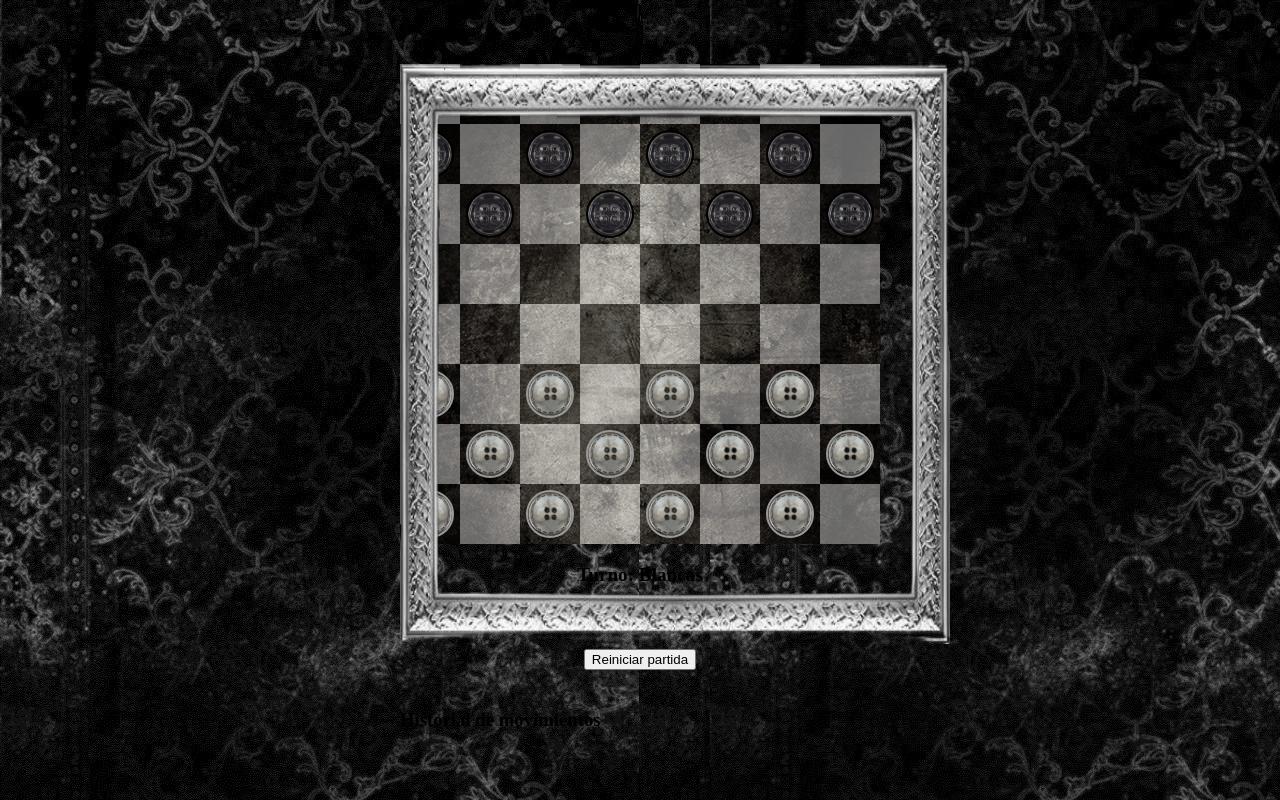
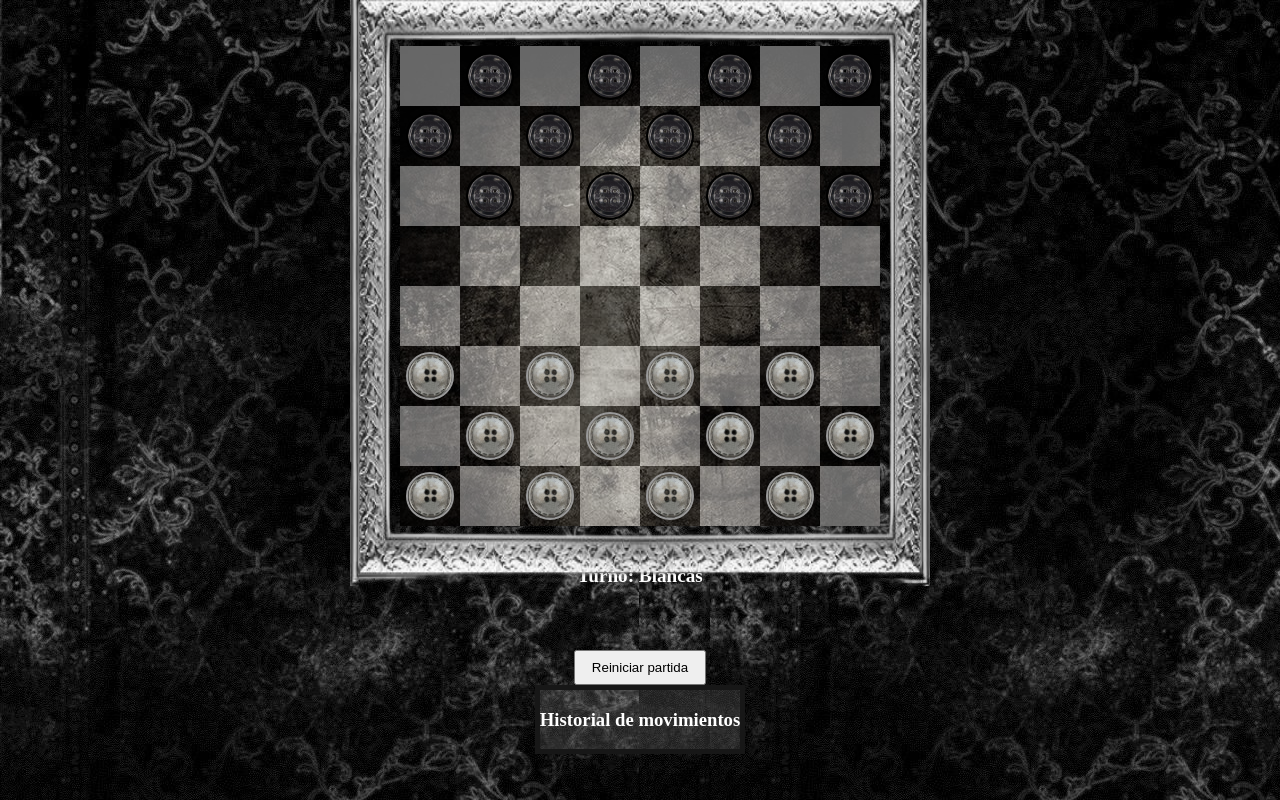
Before and after one commit to viv1ca/Juego_Damas, a plain HTML site: page index.html in a window 1280 px wide. Drawn offline with Linux system fonts and the light colour scheme.

Commit message:
agregar estilos al botón de reiniciar, al mensaje de ganadores y al historial de movs.

```diff
--- a/style.css
+++ b/style.css
@@ -5,11 +5,17 @@
   grid-template-rows: repeat(8, 60px);
   width: max-content;
 }
+.tablero-wrapper {
+  position: relative;
+  display: flex;
+  align-items: center;
+  justify-content: center;
+}
 
 .marco {
   position: absolute;
-  width: 550px;
-  height: 580px;
+  width: 580px;
+  height: 600px;
   z-index: 100;
   display: flex;
   align-items: center;
@@ -21,10 +27,16 @@ html {
 }
 body {
   display: flex;
+  justify-content: center;
   align-items: center;
-  justify-content: center;
-  margin-top: 5%;
+  min-height: 100vh;
+  margin: 0;
 
+}
+.contenedor-juego {
+  display: flex;
+  flex-direction: column;
+  align-items: center;
 }
 .overlay {
   position: absolute;
@@ -128,14 +140,17 @@ body {
   border-radius: 50%;
   background-color: #ff0000;
 }
+
 #info-juego {
   text-align: center;
   margin-top: 20px;
+  color: #ffffff;
 }
 
 #turno-indicador {
   font-size: 1.2rem;
   font-weight: bold;
+  color: #ffffff;
 }
 
 #mensaje-juego {
@@ -144,10 +159,16 @@ body {
   min-height: 1.5em;
 }
 
-
+#btn-reiniciar {
+  padding: 8px 16px;
+  cursor: pointer;
+}
 
 #historial {
   max-height: 300px;
   overflow-y: auto;
-  margin-top: 20px;
+  color: #ffffff;
+  background-color: #99999934;
+  border: 5px solid #171717;
+
 }
```
